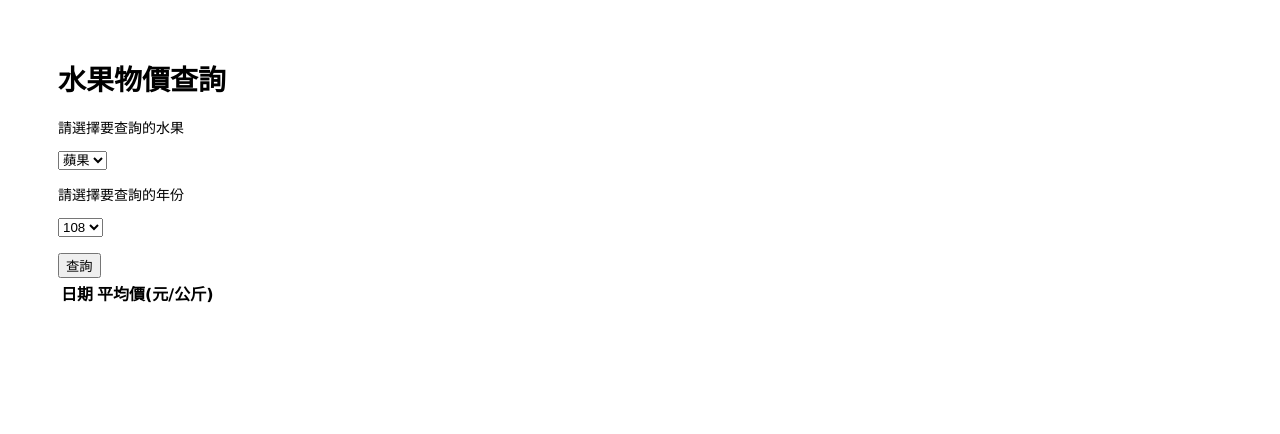
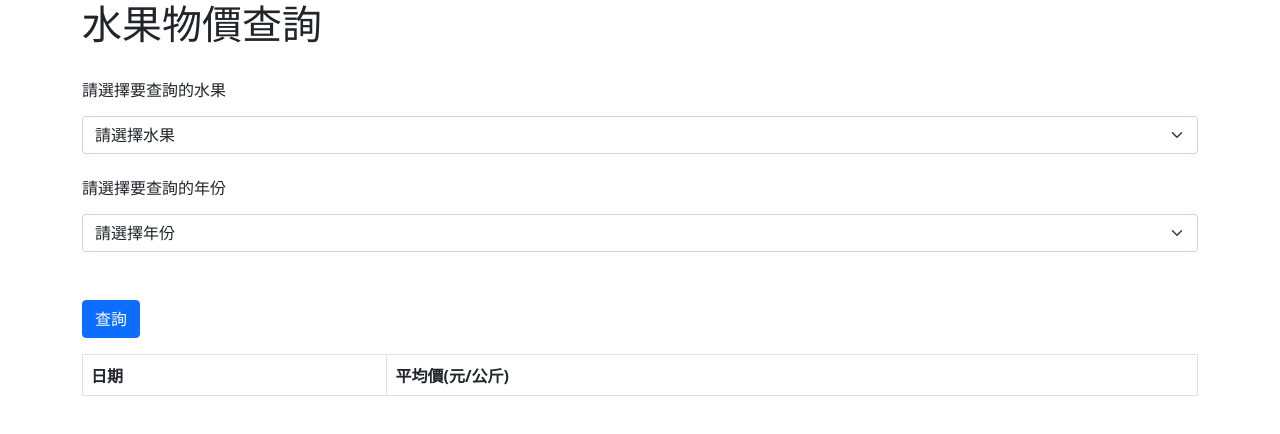
Before and after one commit to icgmilk/HW4, a website: page public/index.html in a window 1280 px wide. Drawn offline with nearby package versions, Linux system fonts and the light colour scheme.

Commit message:
add bootstrap

```diff
--- a/public/index.html
+++ b/public/index.html
@@ -1,15 +1,17 @@
 <html>
 
 <head>
-    <title>Express</title>
-    <link rel="stylesheet" href="/stylesheets/style.css">
+    <title>水果物價查詢</title>
+    <link href="https://cdn.jsdelivr.net/npm/bootstrap@5.1.1/dist/css/bootstrap.min.css" rel="stylesheet" integrity="sha384-F3w7mX95PdgyTmZZMECAngseQB83DfGTowi0iMjiWaeVhAn4FJkqJByhZMI3AhiU" crossorigin="anonymous">
 </head>
 
 <body>
-<h1>水果物價查詢</h1>
+<div class = "container">
+    <h1 class="display-6">水果物價查詢</h1><br/>
 
-<p>請選擇要查詢的水果</p>
-<select id="fruitSelect">
+    <p class="lh-sm">請選擇要查詢的水果</p>
+    <select class="form-select" id="fruitSelect">
+        <option selected>請選擇水果</option>
         <option value="apple">蘋果</option>
         <option value="banana">香蕉</option>
         <option value="watermelon">西瓜</option>
@@ -17,9 +19,10 @@
         <option value="mango">芒果</option>
         <option value="grape">葡萄</option>
     </select>
-
-<p>請選擇要查詢的年份</p>
-<select id="yearSelect">
+    <br>
+    <p class="lh-sm">請選擇要查詢的年份</p>
+    <select class="form-select" id="yearSelect">
+        <option selected>請選擇年份</option>
         <option value="108">108</option>
         <option value="109">109</option>
         <option value="110">110</option>
@@ -29,8 +32,9 @@
     </select>
 
     <br><br>
-<button id="queryButton">查詢</button>
-<table id="resultsTable">
+    <button id="queryButton" class="btn btn-primary">查詢</button>
+    <p></p>
+    <table id="resultsTable" class="table table-bordered">
         <thead>
         <tr>
             <th>日期</th>
@@ -40,7 +44,7 @@
         <tbody>
         </tbody>
     </table>
-
+</div>
 <script src="/javascripts/form.js"></script>
 </body>
 
```
Lines whose indentation alone changed are shown as unchanged.
